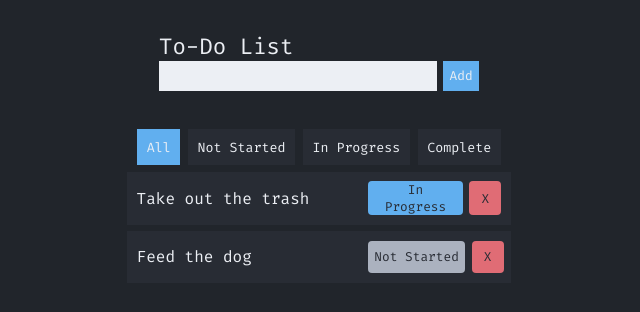
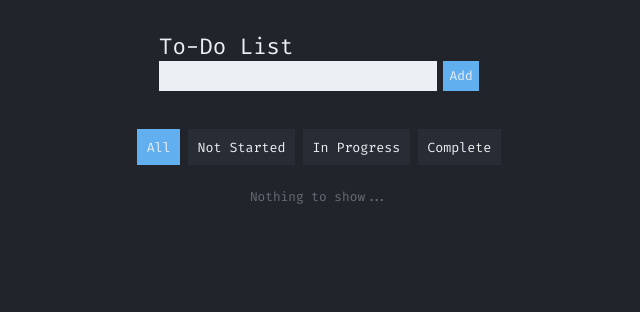
Before and after one commit to saubuny/improved-todo-list, a React (Vite) app: page / in a window 1280 px wide. Shown: the top 312 px of the page, without its empty margins (321-961 px from the left). Built offline with nearby package versions, Linux system fonts and the light colour scheme.

Commit message:
added little message for when there's no todos in the list

```diff
--- a/src/App.jsx
+++ b/src/App.jsx
@@ -7,10 +7,7 @@ import TodoTabs from './components/TodoTabs';
 
 function App() {
 	// Handle Todos
-	const [todos, setTodos] = useState([
-		{ id: uuidv4(), text: 'Take out the trash', status: 'In Progress' },
-		{ id: uuidv4(), text: 'Feed the dog', status: 'Not Started' },
-	]);
+	const [todos, setTodos] = useState([]);
 
 	const addTodo = (todoText) => {
 		setTodos([...todos, { id: uuidv4(), text: todoText, status: 'Not Started' }]);
@@ -44,6 +41,7 @@ function App() {
 			<div className="App">
 				<TodoForm addTodo={addTodo} />
 				<TodoTabs activeTab={activeTab} modActiveTab={modActiveTab} />
+				{todos.length === 0 && <div className={'no-todos'}>Nothing to show...</div>}
 				{/* Extract todo-list into its own component */}
 				<div className="todo-list">
 					{activeTab === 'All'
--- a/src/styles/App.scss
+++ b/src/styles/App.scss
@@ -14,3 +14,11 @@ body {
 	align-items: center;
 	gap: 0.4rem;
 }
+
+.no-todos {
+	margin: 1rem;
+	font-size: 0.8rem;
+	text-align: center;
+	color: $secondary;
+	opacity: 50%;
+}
```
